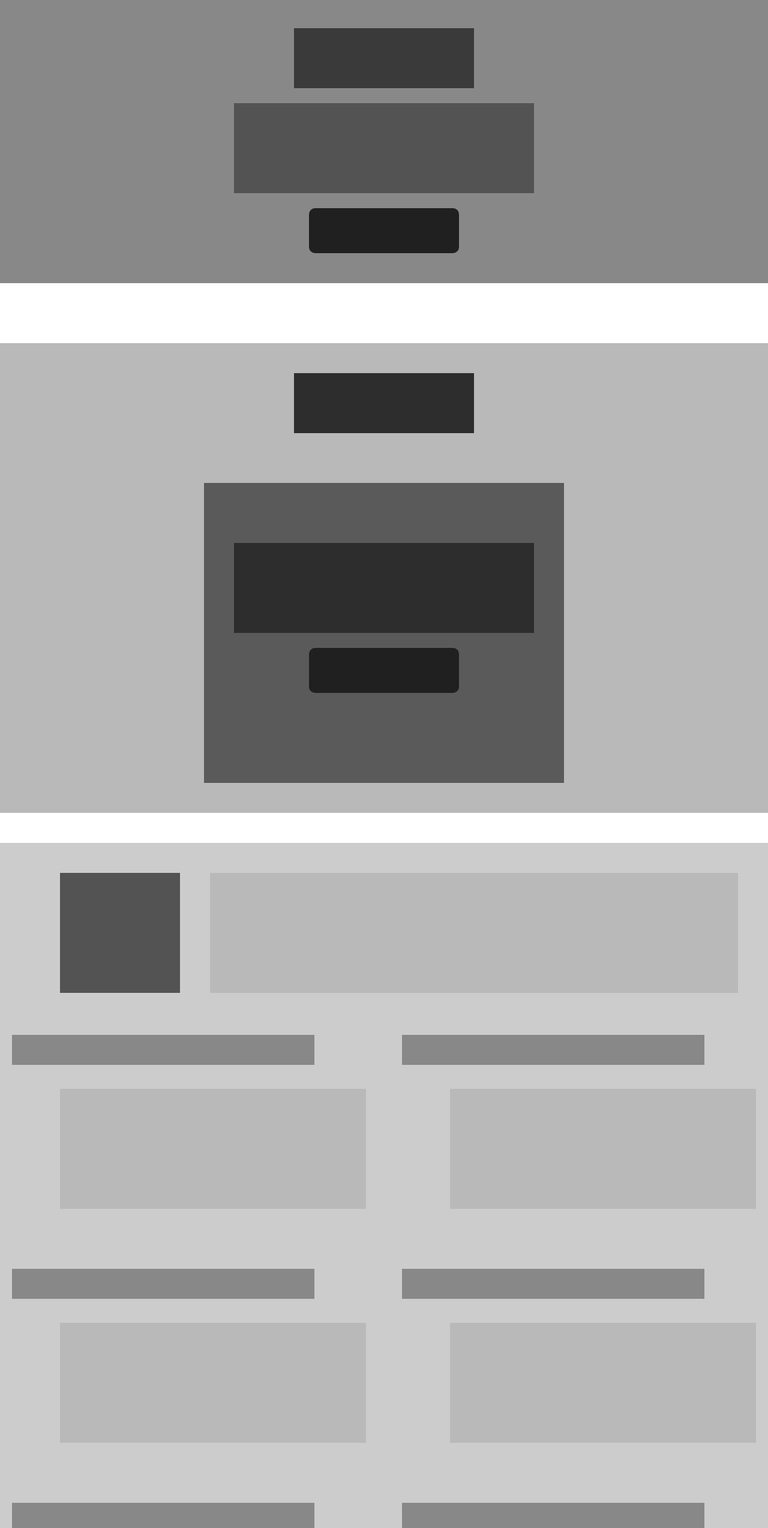
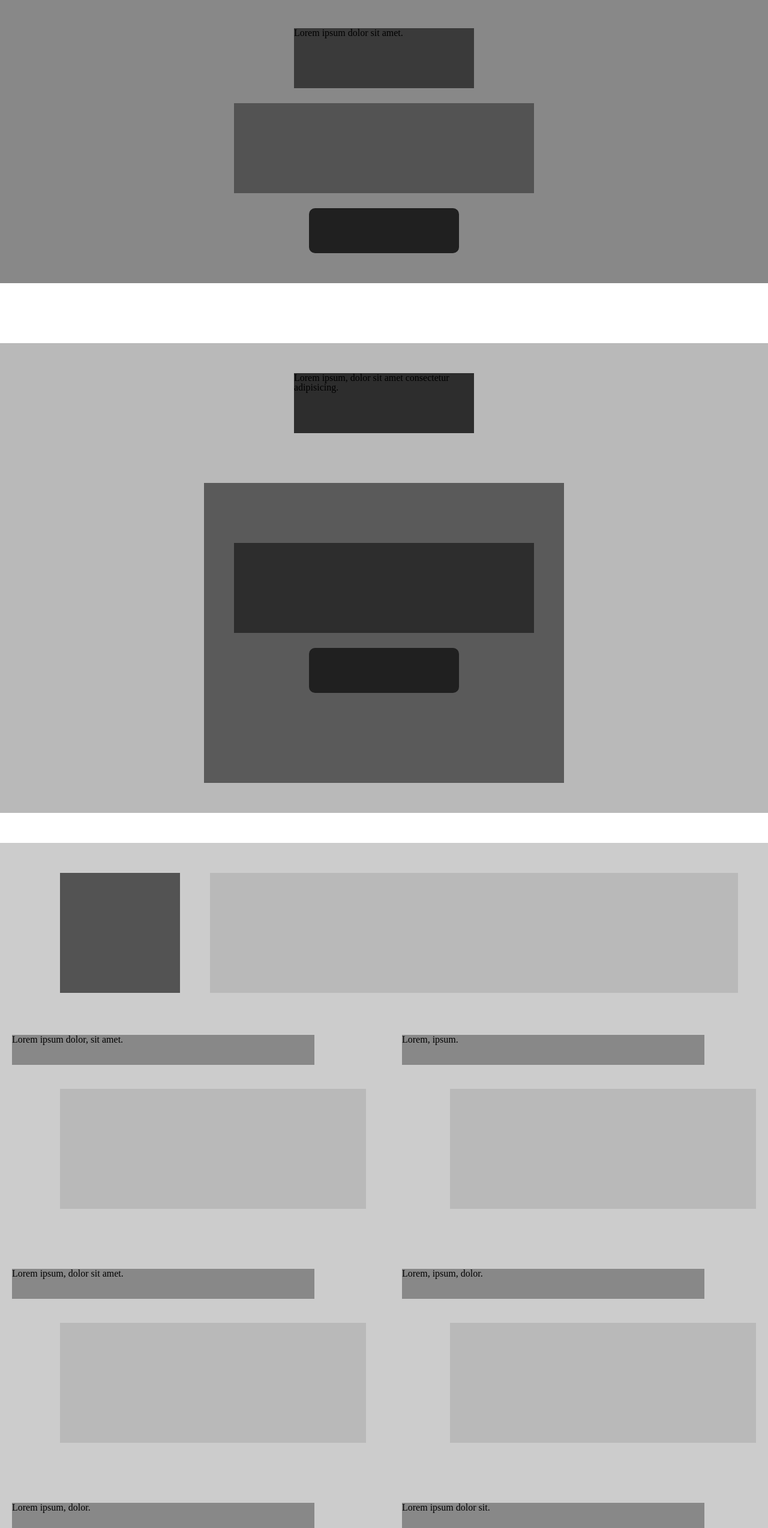
Before and after one commit to a6macleod/design-teardown, a plain HTML site: page index.html in a window 1280 px wide. Shown: the part 3553-6100 px from the top of the page at 60% size. Drawn offline with Linux system fonts and the light colour scheme.

Commit message:
Finish adding lorem to section and article titles

```diff
--- a/index.html
+++ b/index.html
@@ -111,12 +111,18 @@
 			</div>
 			<div class="smashing-TV">
 				<div class="TV-logo"></div>
-				<div class="TV-title"></div>
+				<div class="TV-title">
+					<h3>Lorem ipsum dolor sit amet.</h3>
+				</div>
 				<div class="TV-content"></div>
 				<div class="TV-button"></div>
 			</div>
 			<div class="clicks-book">
-				<div class="clicks-title"></div>
+				<div class="clicks-title">
+					<h2>
+						Lorem ipsum, dolor sit amet consectetur adipisicing.
+					</h2>
+				</div>
 				<div class="clicks-content">
 					<div class="clicks-description"></div>
 					<div class="clicks-button"></div>
@@ -128,48 +134,68 @@
 					<div class="person-week-content"></div>
 				</div>
 				<div class="community-post">
-					<div class="post-title"></div>
+					<div class="post-title">
+						<h4>Lorem ipsum dolor, sit amet.</h4>
+					</div>
 					<div class="post-content"></div>
 				</div>
 				<div class="community-post">
-					<div class="post-title"></div>
+					<div class="post-title">
+						<h4>Lorem, ipsum.</h4>
+					</div>
 					<div class="post-content"></div>
 				</div>
 				<div class="community-post">
-					<div class="post-title"></div>
+					<div class="post-title">
+						<h4>Lorem ipsum, dolor sit amet.</h4>
+					</div>
 					<div class="post-content"></div>
 				</div>
 				<div class="community-post">
-					<div class="post-title"></div>
+					<div class="post-title">
+						<h4>Lorem, ipsum, dolor.</h4>
+					</div>
 					<div class="post-content"></div>
 				</div>
 				<div class="community-post">
-					<div class="post-title"></div>
+					<div class="post-title">
+						<h4>Lorem ipsum, dolor.</h4>
+					</div>
 					<div class="post-content"></div>
 				</div>
 				<div class="community-post">
-					<div class="post-title"></div>
+					<div class="post-title">
+						<h4>Lorem ipsum dolor sit.</h4>
+					</div>
 					<div class="post-content"></div>
 				</div>
 			</div>
 			<div class="design-systems-ad">
-				<div class="systems-title"></div>
+				<div class="systems-title">
+					<h2>Lorem, ipsum dolor.</h2>
+				</div>
 				<div class="systems-content"></div>
 				<div class="systems-button"></div>
 			</div>
 			<div class="our-guides">
 				<div class="small-guide">
-					<div class="guide-title"></div>
+					<div class="guide-title">
+						<h3>Lorem ipsum, dolor.</h3>
+					</div>
 					<div class="guide-content"></div>
 					<div class="guide-button"></div>
 				</div>
 				<div class="small-guide">
-					<div class="guide-title"></div>
+					<div class="guide-title">
+						<h3>Lorem ipsum dolor, sit.</h3>
+					</div>
 					<div class="guide-content"></div>
 					<div class="guide-button"></div>
 				</div>
 				<div class="large-guide">
-					<div class="guide-title"></div>
+					<div class="guide-title">
+						<h3>Lorem ipsum dolor sit amet.</h3>
+					</div>
 					<div class="guide-content"></div>
 					<div class="guide-button"></div>
 				</div>
```
